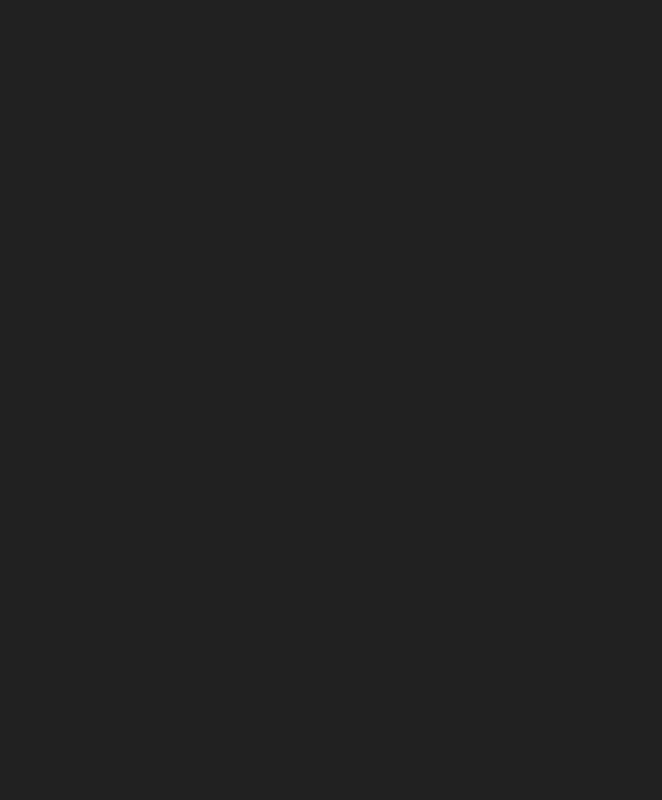
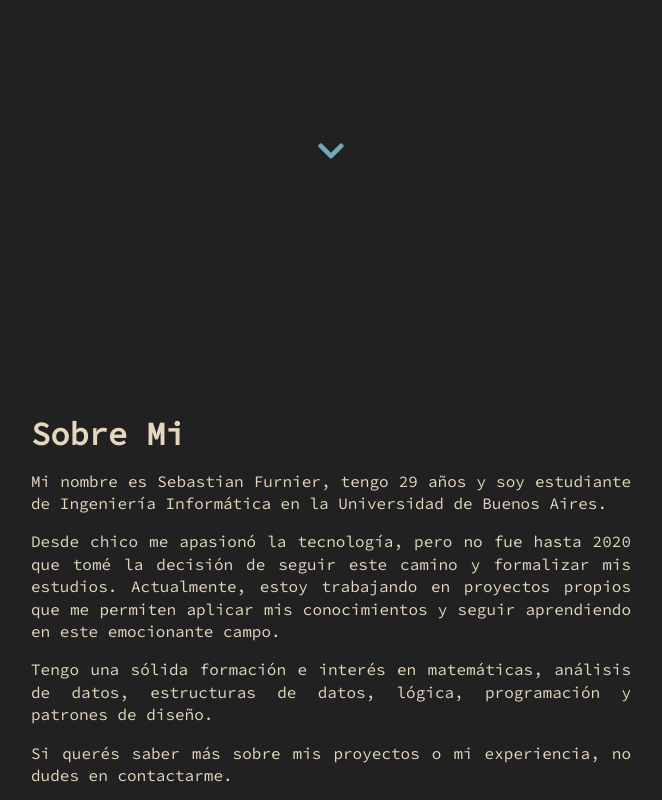
Before and after one commit to SebastianFurnier/portfolio-front, a React (Vite) app: page / in a window 1280 px wide. Shown: the part 600-1400 px from the top of the page, without its empty margins (309-971 px from the left). Before the commit the page ends 800 px from the top, so only its background shows below. Built offline with nearby package versions, Linux system fonts and the light colour scheme.

Commit message:
nueva vista

```diff
--- a/src/App.css
+++ b/src/App.css
@@ -0,0 +1,33 @@
+.snowflake {
+  position: fixed;
+  width: 3.5px;
+  height: 3.5px;
+  background: white;
+  border-radius: 50%;
+  animation: fall linear infinite;
+  z-index: 0;
+  pointer-events: none;
+}
+
+.snowflake-tiny {
+  position: fixed;
+  width: 2px;
+  height: 2px;
+  background: white;
+  border-radius: 50%;
+  animation: fall linear infinite;
+  z-index: 0;
+  pointer-events: none;
+}
+
+
+@keyframes fall {
+  0% {
+    transform: translateY(0) translateX(0);
+    opacity: 0.6;
+  }
+  100% {
+    transform: translateY(100vh) translateX(50px);
+    opacity: 0;
+  }
+}
--- a/src/App.tsx
+++ b/src/App.tsx
@@ -1,5 +1,6 @@
 import './App.css'
 import Home from './pages/home'
+import Snow from './components/SnowflakesBackground'
 import Proyects from './sections/Projects/proyects'
 import AboutMe from './sections/About/AboutMe'
 import Contact from './sections/Contact/Contact'
@@ -10,7 +11,12 @@
   return (
     <>
       <div>
+        <Snow />
         <Home />
+        <AboutMe />
+        <Technologies />
+        <Proyects />
+        <Contact />
       </div>
     </>
   )
--- /dev/null
+++ b/src/components/SnowflakesBackground.tsx
@@ -0,0 +1,32 @@
+// SnowflakesBackground.tsx
+import React from 'react';
+
+const SnowflakesBackground = () => {
+  return (
+    <>
+      <div className="snowflake" style={{ left: '10%', animationDuration: '10s' }}></div>
+      <div className="snowflake" style={{ left: '25%', animationDuration: '10s' }}></div>
+      <div className="snowflake-tiny" style={{ left: '40%', animationDuration: '12s' }}></div>
+      <div className="snowflake" style={{ left: '55%', animationDuration: '9s' }}></div>
+      <div className="snowflake-tiny" style={{ left: '70%', animationDuration: '11s' }}></div>
+      <div className="snowflake" style={{ left: '20%', animationDuration: '13s' }}></div>
+      <div className="snowflake-tiny" style={{ left: '60%', animationDuration: '15s' }}></div>
+      <div className="snowflake" style={{ left: '7%', animationDuration: '16s' }}></div>
+      <div className="snowflake" style={{ left: '95%', animationDuration: '16s' }}></div>
+      <div className="snowflake" style={{ left: '3%', animationDuration: '18s' }}></div>
+      <div className="snowflake" style={{ left: '12%', animationDuration: '22s' }}></div>
+      <div className="snowflake" style={{ left: '18%', animationDuration: '17s' }}></div>
+      <div className="snowflake-tiny" style={{ left: '27%', animationDuration: '25s' }}></div>
+      <div className="snowflake" style={{ left: '35%', animationDuration: '19s' }}></div>
+      <div className="snowflake" style={{ left: '46%', animationDuration: '28s' }}></div>
+      <div className="snowflake" style={{ left: '52%', animationDuration: '23s' }}></div>
+      <div className="snowflake" style={{ left: '63%', animationDuration: '20s' }}></div>
+      <div className="snowflake-tiny" style={{ left: '74%', animationDuration: '21s' }}></div>
+      <div className="snowflake-tiny" style={{ left: '82%', animationDuration: '16s' }}></div>
+      <div className="snowflake" style={{ left: '88%', animationDuration: '22s' }}></div>
+      <div className="snowflake" style={{ left: '97%', animationDuration: '15' }}></div>
+    </>
+  );
+};
+
+export default SnowflakesBackground;
--- a/src/index.css
+++ b/src/index.css
@@ -12,24 +12,3 @@
   margin: 0;
   background-color: hsl(0, 0%, 13%);
 }
-
-.snowflake {
-  position: absolute;
-  top: -5px;
-  width: 3.5px;
-  height: 3.5px;
-  background: white;
-  border-radius: 50%;
-  animation: fall linear infinite;
-}
-
-@keyframes fall {
-  0% {
-    transform: translateY(0) translateX(0);
-    opacity: 0.6;
-  }
-  100% {
-    transform: translateY(100vh) translateX(50px);
-    opacity: 0;
-  }
-}
--- a/src/pages/home.css
+++ b/src/pages/home.css
@@ -83,3 +83,36 @@
 .email:hover {
   color: #fff;
 }
+
+.scroll-down {
+  position: absolute;
+  bottom: 30px;
+  left: 50%;
+  transform: translateX(-50%);
+  animation: bounce 2s infinite;
+  color: #6da9ba;
+  cursor: pointer;
+  z-index: 10;
+
+  opacity: 1;
+  transition: opacity 0.6s ease-in-out;
+  pointer-events: all;
+}
+
+.scroll-down.hidden {
+  opacity: 0;
+  pointer-events: none;
+}
+
+
+@keyframes bounce {
+  0%, 20%, 50%, 80%, 100% {
+    transform: translateX(-50%) translateY(0);
+  }
+  40% {
+    transform: translateX(-50%) translateY(-10px);
+  }
+  60% {
+    transform: translateX(-50%) translateY(-5px);
+  }
+}
--- a/src/pages/home.tsx
+++ b/src/pages/home.tsx
@@ -1,6 +1,7 @@
 import { useState, useEffect } from 'react';
 import { FaLinkedin } from 'react-icons/fa';
 import { FaGithub } from 'react-icons/fa';
+import { FaChevronDown } from 'react-icons/fa';
 import './home.css';
 
 const texts = [
@@ -42,31 +43,20 @@
 }
 
 function Home() {
+
+  const [hideScrollDown, setHideScrollDown] = useState(false);
+
+  useEffect(() => {
+    const handleScroll = () => {
+      setHideScrollDown(window.scrollY > 50);
+    };
+
+    window.addEventListener("scroll", handleScroll);
+    return () => window.removeEventListener("scroll", handleScroll);
+  }, []);
+
   return (
     <>
-      <div className="snowflake" style={{ left: '10%', animationDuration: '10s' }}></div>
-      <div className="snowflake" style={{ left: '25%', animationDuration: '10s' }}></div>
-      <div className="snowflake" style={{ left: '40%', animationDuration: '12s' }}></div>
-      <div className="snowflake" style={{ left: '55%', animationDuration: '9s' }}></div>
-      <div className="snowflake" style={{ left: '70%', animationDuration: '11s' }}></div>
-      <div className="snowflake" style={{ left: '20%', animationDuration: '13s' }}></div>
-      <div className="snowflake" style={{ left: '60%', animationDuration: '15s' }}></div>
-      <div className="snowflake" style={{ left: '7%', animationDuration: '16s' }}></div>
-      <div className="snowflake" style={{ left: '95%', animationDuration: '16s' }}></div>
-      <div className="snowflake" style={{ left: '3%', animationDuration: '18s' }}></div>
-      <div className="snowflake" style={{ left: '12%', animationDuration: '22s' }}></div>
-      <div className="snowflake" style={{ left: '18%', animationDuration: '17s' }}></div>
-      <div className="snowflake" style={{ left: '27%', animationDuration: '25s' }}></div>
-      <div className="snowflake" style={{ left: '35%', animationDuration: '19s' }}></div>
-      <div className="snowflake" style={{ left: '46%', animationDuration: '28s' }}></div>
-      <div className="snowflake" style={{ left: '52%', animationDuration: '23s' }}></div>
-      <div className="snowflake" style={{ left: '63%', animationDuration: '20s' }}></div>
-      <div className="snowflake" style={{ left: '74%', animationDuration: '21s' }}></div>
-      <div className="snowflake" style={{ left: '82%', animationDuration: '16s' }}></div>
-      <div className="snowflake" style={{ left: '88%', animationDuration: '22s' }}></div>
-      <div className="snowflake" style={{ left: '97%', animationDuration: '15' }}></div>
-
-
       <a href="mailto:sfurnier@fi.uba.ar" className='email'>
         <p>sfurnier@fi.uba.ar</p>
       </a>
@@ -98,6 +88,9 @@
                 <FaGithub size={30} />
               </a>
             </div>
+              <div className={`scroll-down ${hideScrollDown ? "hidden" : ""}`}>
+                <FaChevronDown size={30} />
+              </div>
         </div>
       </div>
     </>
--- a/src/sections/About/AboutMe.css
+++ b/src/sections/About/AboutMe.css
@@ -2,7 +2,6 @@
 
 .about-me-container {
   color: #e4d7bc;
-  background: linear-gradient(#2a563f, #0D0D0D);
   font-family: 'Source Code Pro', monospace, monospace;
   display: flex;
   flex-direction: column;
--- a/src/sections/About/AboutMe.tsx
+++ b/src/sections/About/AboutMe.tsx
@@ -4,24 +4,34 @@
   const currentYear = new Date().getFullYear();
   const birthYear = 1996;
   return currentYear - birthYear;
-}
+};
 
-function aboutMe() {
-    return(
-        <div id="about-me" className="about-me-container">
+function AboutMe() {
+  return (
+    <div
+      id="about-me"
+      className="about-me-container">
       <div className="text-container">
-                <h1> Sobre Mi</h1>
+        <h1>Sobre Mi</h1>
         <p className="about-me-text">
-                    Hola, mi nombre es Sebastian Furnier, tengo {age()} años y soy estudiante de Ingeniería Informática en la Universidad de Buenos Aires.
+          Mi nombre es Sebastian Furnier, tengo {age()} años y soy estudiante de
+          Ingeniería Informática en la Universidad de Buenos Aires.
         </p>
         <p className="about-me-text">
-                    Desde chico me apasionó la tecnología, pero no fue hasta 2020 que tomé la decisión de seguir este camino y formalizar mis estudios. Actualmente, estoy trabajando en proyectos propios que me permiten aplicar mis conocimientos y seguir aprendiendo en este emocionante campo.
+          Desde chico me apasionó la tecnología, pero no fue hasta 2020 que tomé
+          la decisión de seguir este camino y formalizar mis estudios.
+          Actualmente, estoy trabajando en proyectos propios que me permiten
+          aplicar mis conocimientos y seguir aprendiendo en este emocionante
+          campo.
         </p>
         <p className="about-me-text">
-                    Tengo una sólida formación e interés en matemáticas, análisis de datos, estructuras de datos, lógica, programación y patrones de diseño.
+          Tengo una sólida formación e interés en matemáticas, análisis de
+          datos, estructuras de datos, lógica, programación y patrones de
+          diseño.
         </p>
         <p className="about-me-text">
-                    Si querés saber más sobre mis proyectos o mi experiencia, no dudes en contactarme.
+          Si querés saber más sobre mis proyectos o mi experiencia, no dudes en
+          contactarme.
         </p>
       </div>
       <div id="sep-about"></div>
@@ -29,4 +39,4 @@
   );
 }
 
-export default aboutMe;
+export default AboutMe;
--- a/src/sections/Contact/Contact.css
+++ b/src/sections/Contact/Contact.css
@@ -1,5 +1,5 @@
 .contact-container {
-  background: linear-gradient(#0D0D0D, #2a563f);
+  background: linear-gradient( hsl(0, 0%, 13%), #0d46b13b);
   height: 100vh;
   padding-top: 20vh;
   padding-bottom: 20vh;
```
Also changed, not shown: src/components/SnowflakesBackground.css (added). Lines whose indentation alone changed are shown as unchanged.
